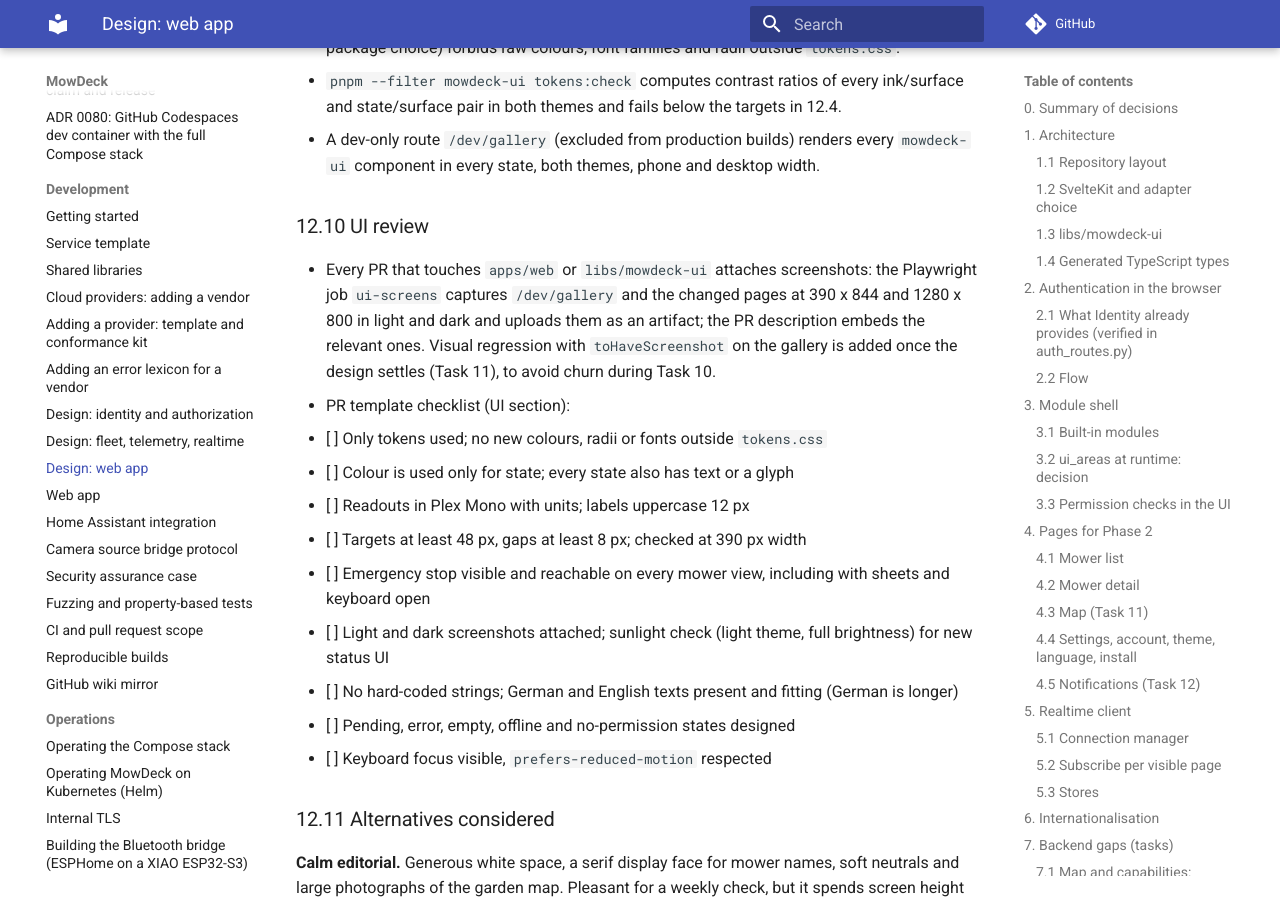
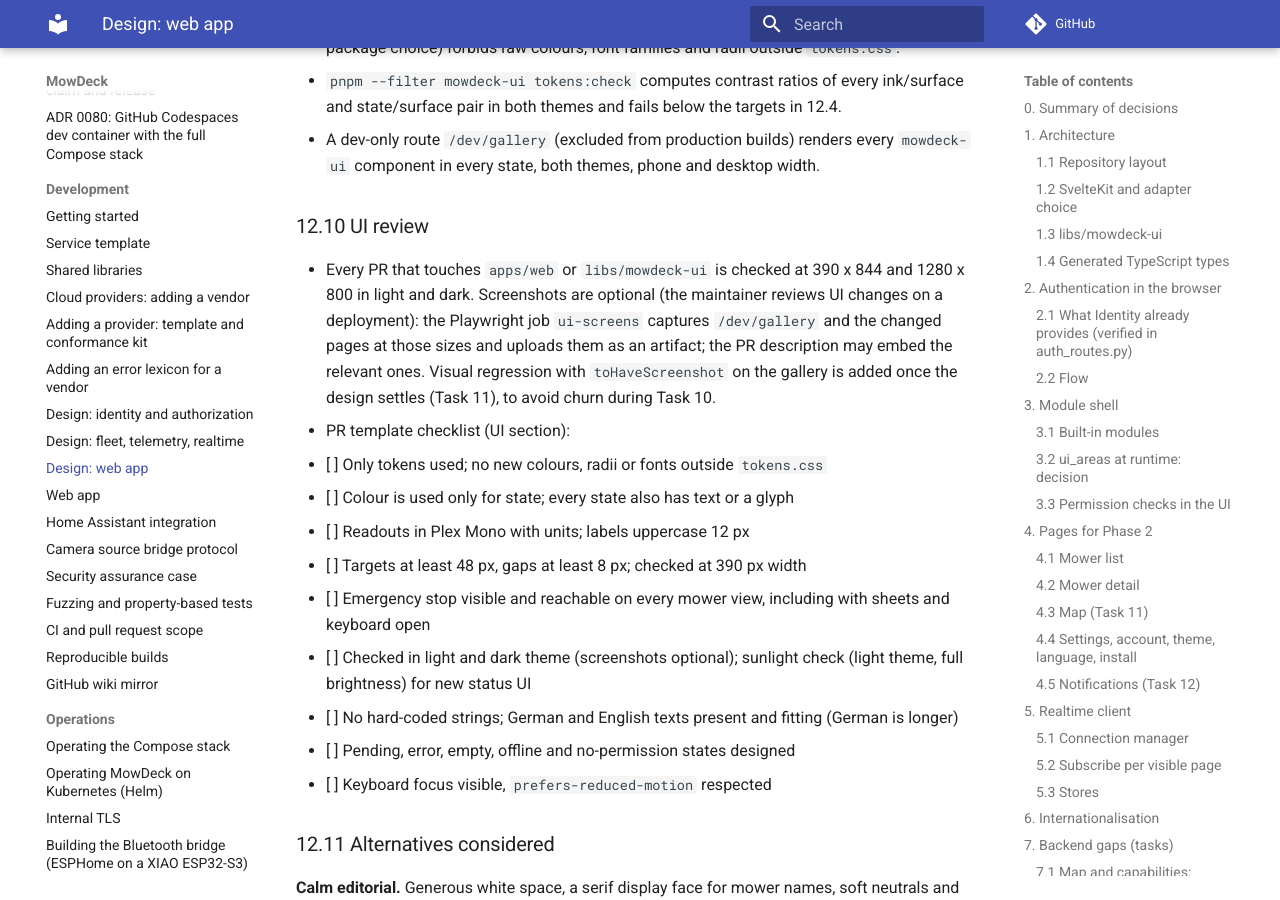
Before and after one commit to lukislp/mowdeck, an MkDocs documentation site: the page built from docs/dev/design-web-app.md, in a window 1280 px wide and 900 px high, scrolled down 32158 px. Built offline with MkDocs 1.6.1 and Material for MkDocs 9.7.7, drawn with Linux system fonts in a browser that asks for light colours; comment, search, counter and statistics services are not loaded; some of the changed text lies outside the part shown.

Commit message:
docs: make screenshots optional for UI pull requests (#359)
The maintainer reviews UI changes on a deployment; checking light and dark theme at phone and desktop width stays mandatory.

Signed-off-by: lkoerber <koerber.lukas@t-online.de>

```diff
--- a/docs/dev/design-web-app.md
+++ b/docs/dev/design-web-app.md
@@ -548,7 +548,7 @@ Priority 1 keeps `/api/v1/*`, `/.well-known/jwks.json` and future routes ahead o
 
 Scope: workspace and tooling (section 9.4), type generation, `mowdeck-ui` tokens and primitives, auth (section 2) with G1, G1b, G5 (and G2 if accepted), module shell with G4, Realtime client and stores, pages of section 4 except the map and notifications, area picker as a list, map and capabilities backend (7.1, G3 backend), i18n de/en, theme, manifest, icons, service worker (precache app shell, offline page, update prompt), `web` image and Compose block, G8, G9, CI jobs `web`, `docker` and `e2e-web` with gate steps 1 to 10, ADR 0019 and 0020, `apps/web/README.md`, docs pages (user guide stub "Die App", developer guide "Frontend").
 
-Definition of done: CI green including `e2e-web`; Lighthouse PWA installability passes on the Compose stack (manual check documented); no CSP violation in the Playwright run; coverage target met; both locales complete; UI review checklist (12.10) done with screenshots in the PR; docs and ADRs merged; `docs/phases.md` progress line.
+Definition of done: CI green including `e2e-web`; Lighthouse PWA installability passes on the Compose stack (manual check documented); no CSP violation in the Playwright run; coverage target met; both locales complete; UI review checklist (12.10) done (screenshots in the PR are optional); docs and ADRs merged; `docs/phases.md` progress line.
 
 ### Task 11: Map
 
@@ -699,14 +699,14 @@ Map styling (fits the panel):
 
 ### 12.10 UI review
 
-- Every PR that touches `apps/web` or `libs/mowdeck-ui` attaches screenshots: the Playwright job `ui-screens` captures `/dev/gallery` and the changed pages at 390 x 844 and 1280 x 800 in light and dark and uploads them as an artifact; the PR description embeds the relevant ones. Visual regression with `toHaveScreenshot` on the gallery is added once the design settles (Task 11), to avoid churn during Task 10.
+- Every PR that touches `apps/web` or `libs/mowdeck-ui` is checked at 390 x 844 and 1280 x 800 in light and dark. Screenshots are optional (the maintainer reviews UI changes on a deployment): the Playwright job `ui-screens` captures `/dev/gallery` and the changed pages at those sizes and uploads them as an artifact; the PR description may embed the relevant ones. Visual regression with `toHaveScreenshot` on the gallery is added once the design settles (Task 11), to avoid churn during Task 10.
 - PR template checklist (UI section):
   - [ ] Only tokens used; no new colours, radii or fonts outside `tokens.css`
   - [ ] Colour is used only for state; every state also has text or a glyph
   - [ ] Readouts in Plex Mono with units; labels uppercase 12 px
   - [ ] Targets at least 48 px, gaps at least 8 px; checked at 390 px width
   - [ ] Emergency stop visible and reachable on every mower view, including with sheets and keyboard open
-  - [ ] Light and dark screenshots attached; sunlight check (light theme, full brightness) for new status UI
+  - [ ] Checked in light and dark theme (screenshots optional); sunlight check (light theme, full brightness) for new status UI
   - [ ] No hard-coded strings; German and English texts present and fitting (German is longer)
   - [ ] Pending, error, empty, offline and no-permission states designed
   - [ ] Keyboard focus visible, `prefers-reduced-motion` respected
```
Also changed, not shown: CONTRIBUTING.md (+2 -2 lines), docs/dev/web-app.md (+3 -3 lines).
